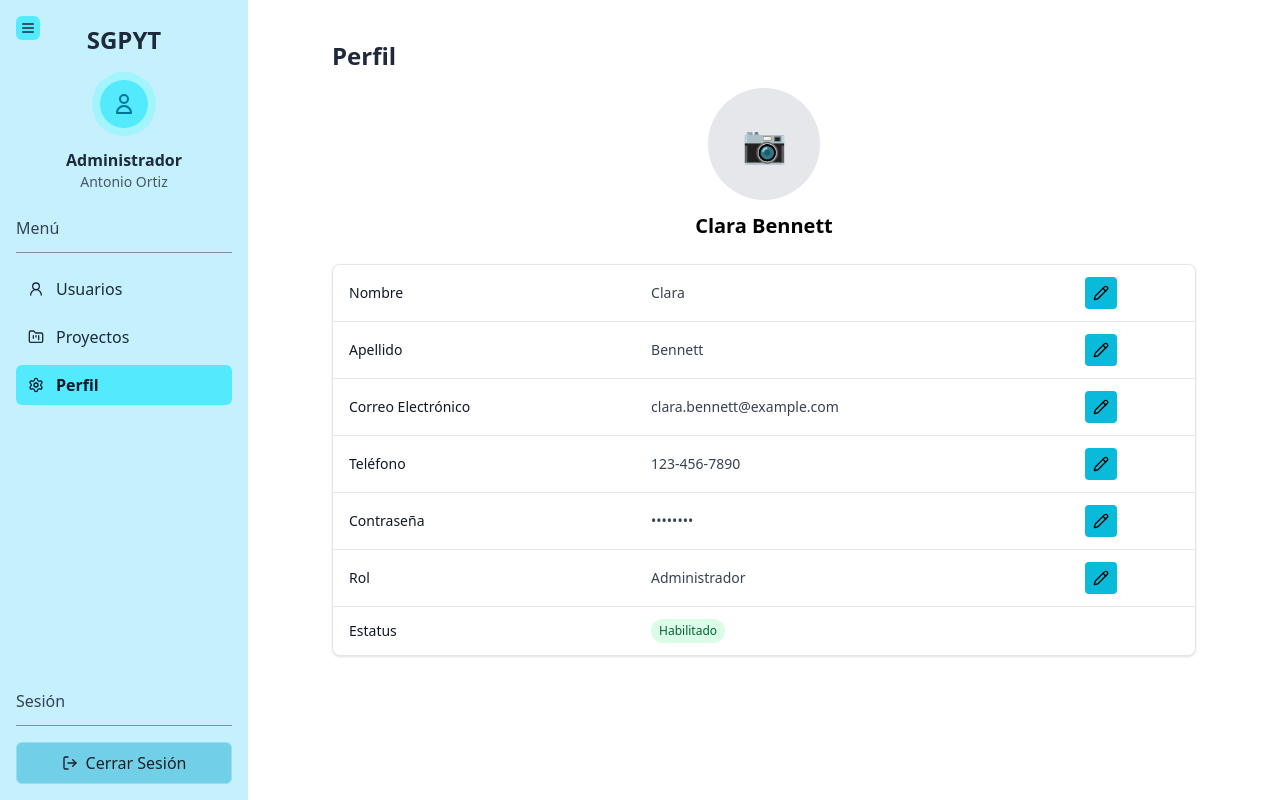
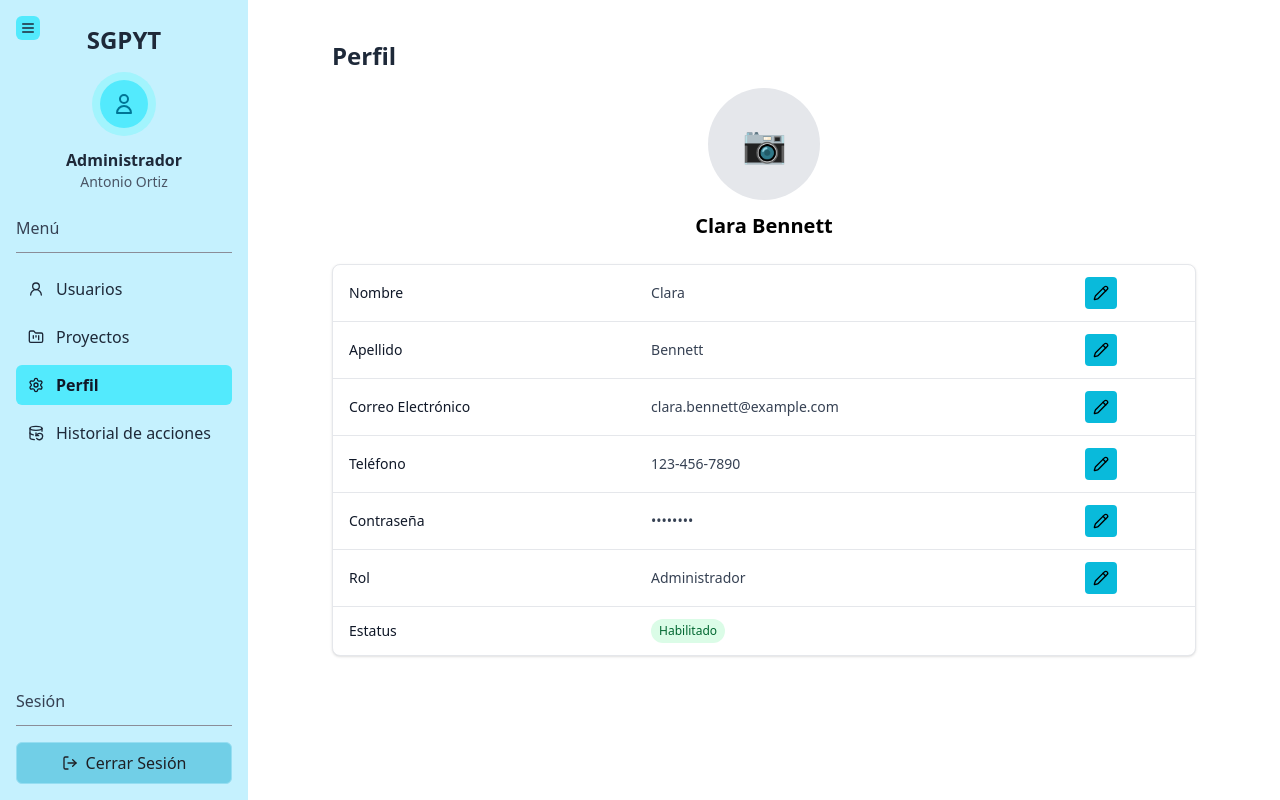
Before and after one commit to JulioCesarGutierrezRojas/SDGPYT, a React (Vite) app in the folder frontend/: page /admin/perfil in a window 1280 px wide. Built offline with nearby package versions, Linux system fonts and the light colour scheme.

Commit message:
DWII-43 ADD: boton de historial de acciones en admin

```diff
--- a/frontend/src/components/Layouts/AdminLayout.jsx
+++ b/frontend/src/components/Layouts/AdminLayout.jsx
@@ -1,5 +1,5 @@
 import { Outlet, NavLink } from "react-router-dom";
-import { UserRound, FolderKanban, Settings, LogOut, Menu } from "lucide-react";
+import { UserRound, FolderKanban, Settings, LogOut, Menu, DatabaseBackup } from "lucide-react";
 import { useState } from "react";
 
 export default function AdminLayout() {
@@ -55,6 +55,10 @@ export default function AdminLayout() {
                             <NavLink to="/admin/perfil" className={({ isActive }) => `${linkBaseClasses} ${isActive ? linkActive : linkInactive}`}>
                                 <Settings className="w-4 h-4" />Perfil
                             </NavLink>
+
+                            <NavLink to="/admin/nada" className={({ isActive }) => `${linkBaseClasses} ${isActive ? linkActive : linkInactive}`}>
+                                <DatabaseBackup className="w-4 h-4" />Historial de acciones
+                            </NavLink>
                         </nav>
                     </div>
                 </div>
--- a/frontend/src/modules/user/views/Categories.jsx
+++ b/frontend/src/modules/user/views/Categories.jsx
@@ -1,5 +1,5 @@
 import { useState, useEffect } from "react";
-import { User2, FolderKanban} from "lucide-react";
+import { User2, FolderKanban, ExternalLink} from "lucide-react";
 import { FaExpand } from "react-icons/fa";
 import { useParams } from "react-router-dom";
 
@@ -68,7 +68,7 @@ const ListarCategoriasUsuario = () => {
                           className="text-gray-500 hover:text-gray-800"
                           title="Ver detalles"
                         >
-                          <FaExpand />
+                          <ExternalLink className="w-4 h-4"/>
                         </button>
                       </div>
                       <div className="flex items-center text-xs text-gray-600 mb-1">
```
